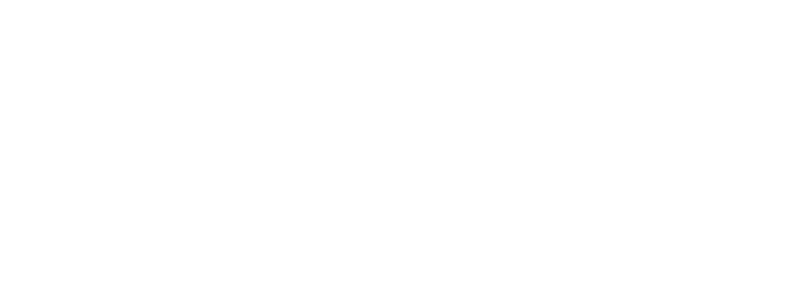
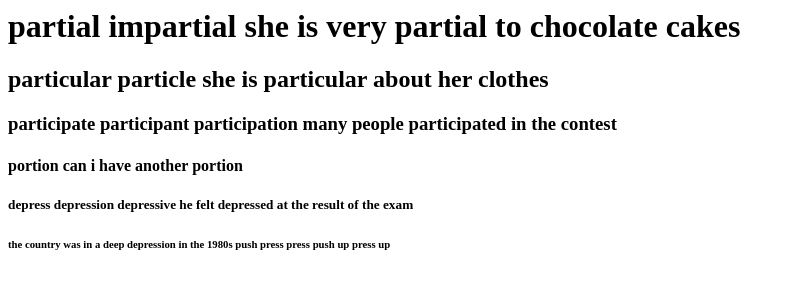
Before and after one commit to pann710/20210814, a plain HTML site: page index.html in a window 1280 px wide. Shown: the whole page, without its empty margins (0-795 px from the left). Drawn offline with Linux system fonts and the light colour scheme.

Commit message:
Update index.html

```diff
--- a/index.html
+++ b/index.html
@@ -2,7 +2,25 @@
 <html>
 <head><title>20210814</title></head>
 <body>
-<h1>
+<h1>partial impartial she is very partial to chocolate cakes
 </h1>
+  <h2>
+    particular particle she is particular about her clothes
+</h2>
+  <h3>
+    participate participant participation many people participated in the contest
+</h3>
+  <h4>
+    portion can i have another portion
+</h4>
+  <h5>
+    depress depression depressive he felt depressed at the result of the exam
+</h5>
+  <h6>
+    the country was in a deep depression in the 1980s push press press push up press up
+</h6>
+  <h7>
+</h7>
+
 </body>
 </html>
```
